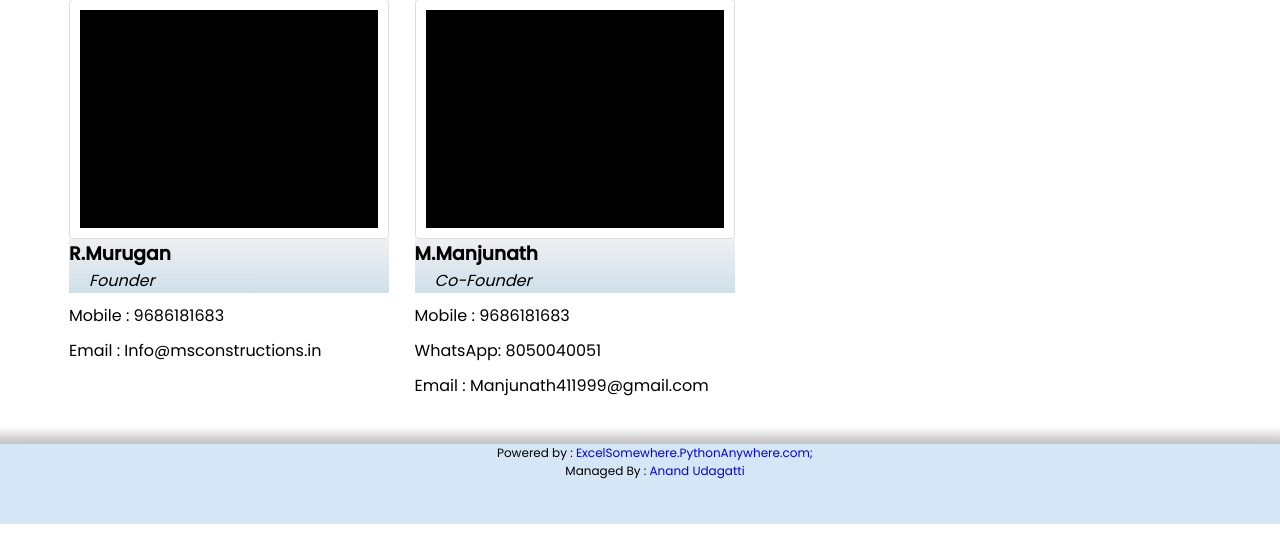
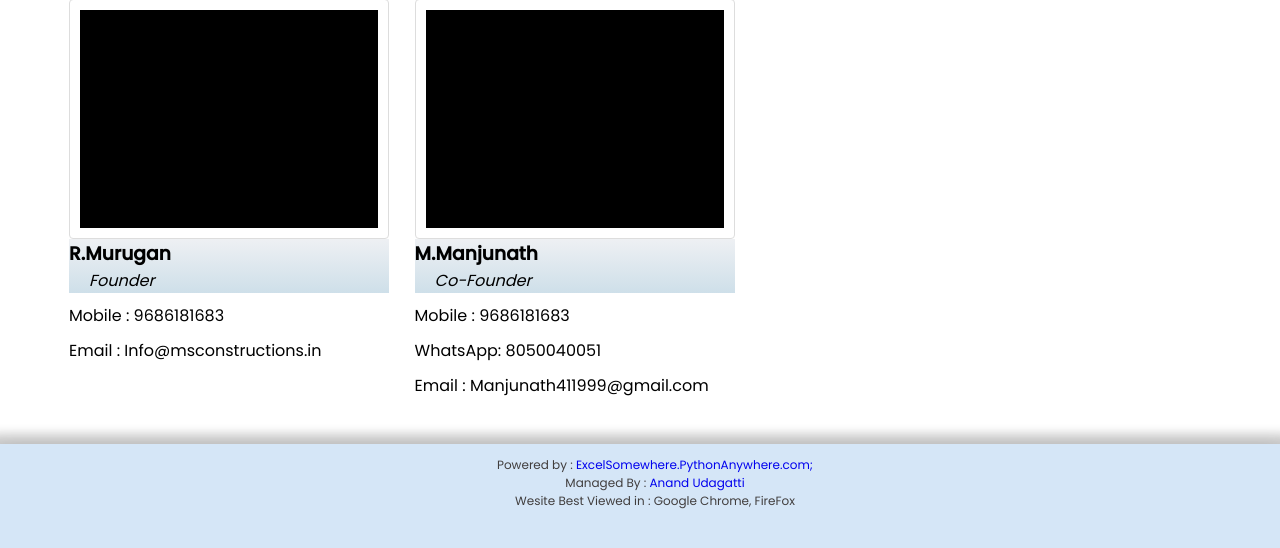
Before and after one commit to anandudagatti/anandudagatti.github.io, a Flask app: page /contact in a window 1280 px wide. Shown: the part 938-1486 px from the top of the page. Before the commit the page ends 1462 px from the top, so only its background shows below. Run offline with Flask 2, Linux system fonts and the light colour scheme.

Commit message:
CSS for Footer Updated

```diff
--- a/static/css/style.css
+++ b/static/css/style.css
@@ -324,13 +324,15 @@ a {
 
 /*footer related*/
 footer {
+	padding: 12px;
+	color: #413e3e;
 	align-items: bottom;
 	font-size: 12px;
 	clear: both;
     position: relative;
 	background-color:#d5e6f7;
 	box-shadow: 0 0px 10px 10px rgba(0, 0, 0, 0.2), 0 6px 20px 0 rgba(0, 0, 0, 0.19);
-	height: 10vh;
+	height: 13vh;
 	text-align: center;
 }
 
--- a/templates/contact.html
+++ b/templates/contact.html
@@ -79,11 +79,13 @@
         </div>
       </div>
 
-  <!-- Footer -->
-  <footer>
-    <div id="project1">
-        <p>Powered by : <a href="http://excelsomewhere.pythonanywhere.com/" title="Anand Udagatti" target="_blank" class="hover-footer">ExcelSomewhere.PythonAnywhere.com;</a> <br> Managed By : <a href="http://excelsomewhere.pythonanywhere.com/" title="Anand Udagatti" target="_blank" class="hover-footer"> Anand Udagatti</a></p>
-    </div>
-  </footer>
+	<!-- Footer -->
+	<footer>
+		<div id="project1">
+			<p>Powered by : <a href="http://excelsomewhere.pythonanywhere.com/" title="Anand Udagatti" target="_blank" class="hover-footer">ExcelSomewhere.PythonAnywhere.com;</a> <br>
+			   Managed By : <a href="http://excelsomewhere.pythonanywhere.com/" title="Anand Udagatti" target="_blank" class="hover-footer"> Anand Udagatti</a><br>
+			   Wesite Best Viewed in : Google Chrome, FireFox </p>
+		</div>
+	</footer>
   </body>
 </html>
```
